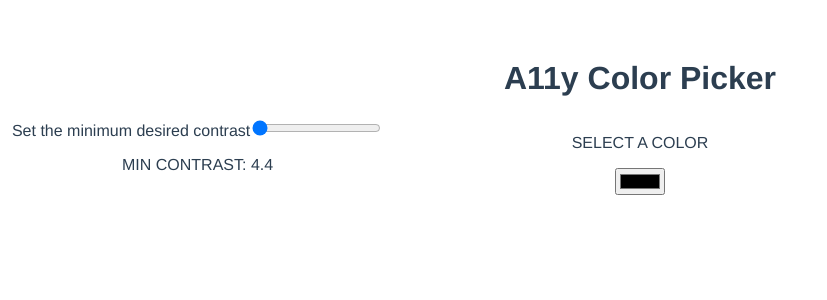
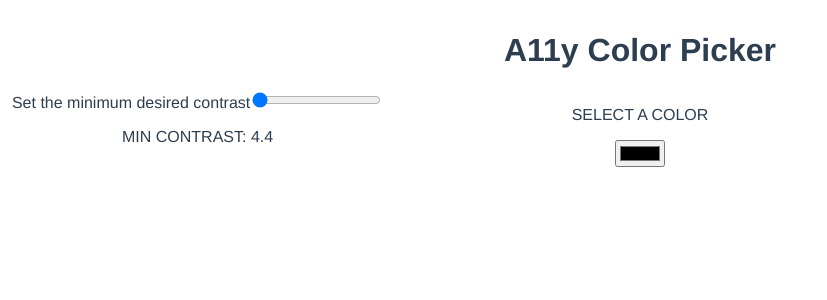
Before and after one commit to drinkingtheink/a11y-color-picker, a Vue app: page / in a window 1280 px wide. Shown: the top 300 px of the page, without its empty margins (0-827 px from the left). Built offline with nearby package versions, Linux system fonts and the light colour scheme.

Commit message:
contrast layout

```diff
--- a/src/App.vue
+++ b/src/App.vue
@@ -20,6 +20,6 @@ export default {
   -moz-osx-font-smoothing: grayscale;
   text-align: center;
   color: #2c3e50;
-  margin-top: 60px;
+  margin-top: 2rem;
 }
 </style>
--- a/src/components/AppStage.vue
+++ b/src/components/AppStage.vue
@@ -15,7 +15,7 @@
         <p class="swatch" :style="`background-color: ${primary}`" @click="handlePrimaryClick" />
       </section>
 
-      <p v-if="primary && secondary">CONTRAST: {{ contrast }}</p>
+      <p v-if="primary && secondary">CONTRAST: <span class="contrast-value">{{ contrast }}</span></p>
 
       <section class="color-select secondary-select">
         <p v-if="secondary">SECONDARY: {{ secondary }} <button class="smol" @click="secondary = null">X</button></p>
@@ -114,4 +114,9 @@ a {
 .primary-select .swatch:hover {
   cursor: zoom-in;
 }
+
+.contrast-value {
+  display: block;
+  font-size: 200%;
+}
 </style>
--- a/src/components/Tile.vue
+++ b/src/components/Tile.vue
@@ -93,7 +93,7 @@ export default {
 }
 
 .color-tile:hover {
-	cursor: pointer;
+	cursor: zoom-in;
 	transform: scale(1.2);
 }
 
```
